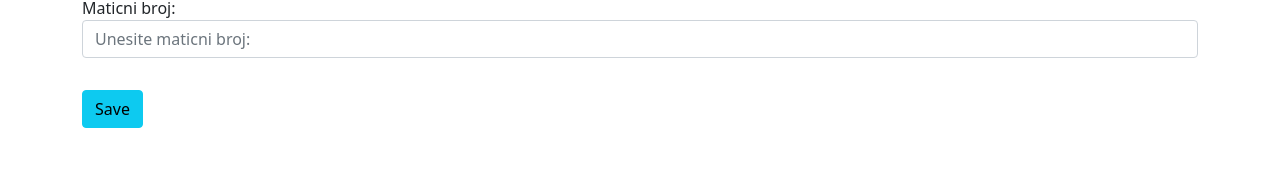
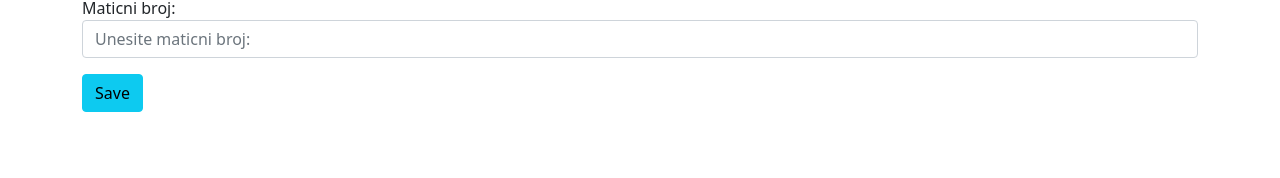
Before and after one commit to Sara-Petrovic/MojeZgradeFront, an Angular app: page /stambenazajednica in a window 1280 px wide. Shown: the part 438-616 px from the top of the page. Built offline with nearby package versions, Linux system fonts and the light colour scheme; no server answers.

Commit message:
Ispravke u logout operaciji

```diff
--- a/src/app/components/footer/nav-footer.component.ts
+++ b/src/app/components/footer/nav-footer.component.ts
@@ -18,13 +18,13 @@ export class NavFooterComponent implements OnInit {
   logout() {
     let user = localStorage.getItem("loggedUser");
     if (user != null && user != "") {
-      console.log(user)
       this.loginService.logoutUserFromRemote(JSON.parse(user)).subscribe(
         data => {
           localStorage.setItem("loggedUser", JSON.stringify(data));
           this.router.navigate(['/loginsuccess']);
         },
         error => {
+          console.log(error);
           alert("Nije moguce da se izlogujete jer korisnik nije ulogovan ili registrovan");
           this.router.navigate(['']);
         }
--- a/src/app/racun/racun.component.css
+++ b/src/app/racun/racun.component.css
@@ -0,0 +1,3 @@
+button{
+    margin-top: 1em;
+}
--- a/src/app/racun/racun.component.html
+++ b/src/app/racun/racun.component.html
@@ -14,12 +14,6 @@
 
         <div class="form-group">
             <label for="date">Datum izdavanja:</label>
-            <!-- <input name="day" type="text" class="form-control col-md-2" style="margin-right: 1em;"
-                    [(ngModel)]="day">
-                <input name="month" type="text" class="form-control col-md-2" style="margin-right: 1em;"
-                    [(ngModel)]="month">
-                <input name="year" type="text" class="form-control col-md-4" style="margin-right: 1em;"
-                    [(ngModel)]="year"> -->
             <input type="date" class="form-control" placeholder="Unesite datum izdavanja" name="datumIzdavanja"
                 [(ngModel)]="racun.datumIzdavanja ">
 
@@ -33,7 +27,7 @@
             </select>
         </div>
 
-        <button type="submit" class="btn btn-info col-md-3" style="margin-top: 2em;">Save</button>
+        <button type="submit" class="btn btn-info col-md-3">Save</button>
     </form>
 
     <div class="input-group" style="margin-top: 1.5em;">
--- a/src/app/sednica-create/sednica-create.component.css
+++ b/src/app/sednica-create/sednica-create.component.css
@@ -0,0 +1,3 @@
+button{
+    margin-top: 1em;
+}
--- a/src/app/services/registration.service.ts
+++ b/src/app/services/registration.service.ts
@@ -2,6 +2,7 @@ import { Injectable } from '@angular/core';
 import { Observable } from 'rxjs';
 import { User } from '../model/user';
 import { HttpClient } from '@angular/common/http';
+import { Login } from '../model/login';
 
 @Injectable({
   providedIn: 'root'
@@ -14,7 +15,7 @@ export class RegistrationService {
      return this._http.post<any>("http://localhost:8090/login", user);
   }
 
-  public logoutUserFromRemote(user:User):Observable<any>{
-    return this._http.post<any>("http://localhost:8090/logout", user);
+  public logoutUserFromRemote(login:Login):Observable<any>{
+    return this._http.post<any>("http://localhost:8090/logout", login.user);
  }
 }
--- a/src/app/stambenazajednica/stambenazajednica.component.css
+++ b/src/app/stambenazajednica/stambenazajednica.component.css
@@ -0,0 +1,3 @@
+button{
+    margin-top: 1em;
+}
--- a/src/app/stambenazajednica/stambenazajednica.component.html
+++ b/src/app/stambenazajednica/stambenazajednica.component.html
@@ -46,7 +46,7 @@
         </div>
 
 
-        <button type="submit" class="btn btn-info" style="margin-top: 2em;">Save</button>
+        <button type="submit" class="btn btn-info">Save</button>
     </form>
 </div>
 <app-footer></app-footer>
--- a/src/app/vlasnik/vlasnik.component.css
+++ b/src/app/vlasnik/vlasnik.component.css
@@ -1,3 +1,7 @@
 input:invalid {
-    border: 1px solid red;
-  }
+  border: 1px solid red;
+}
+
+button{
+  margin-top: 1em;
+}
```
